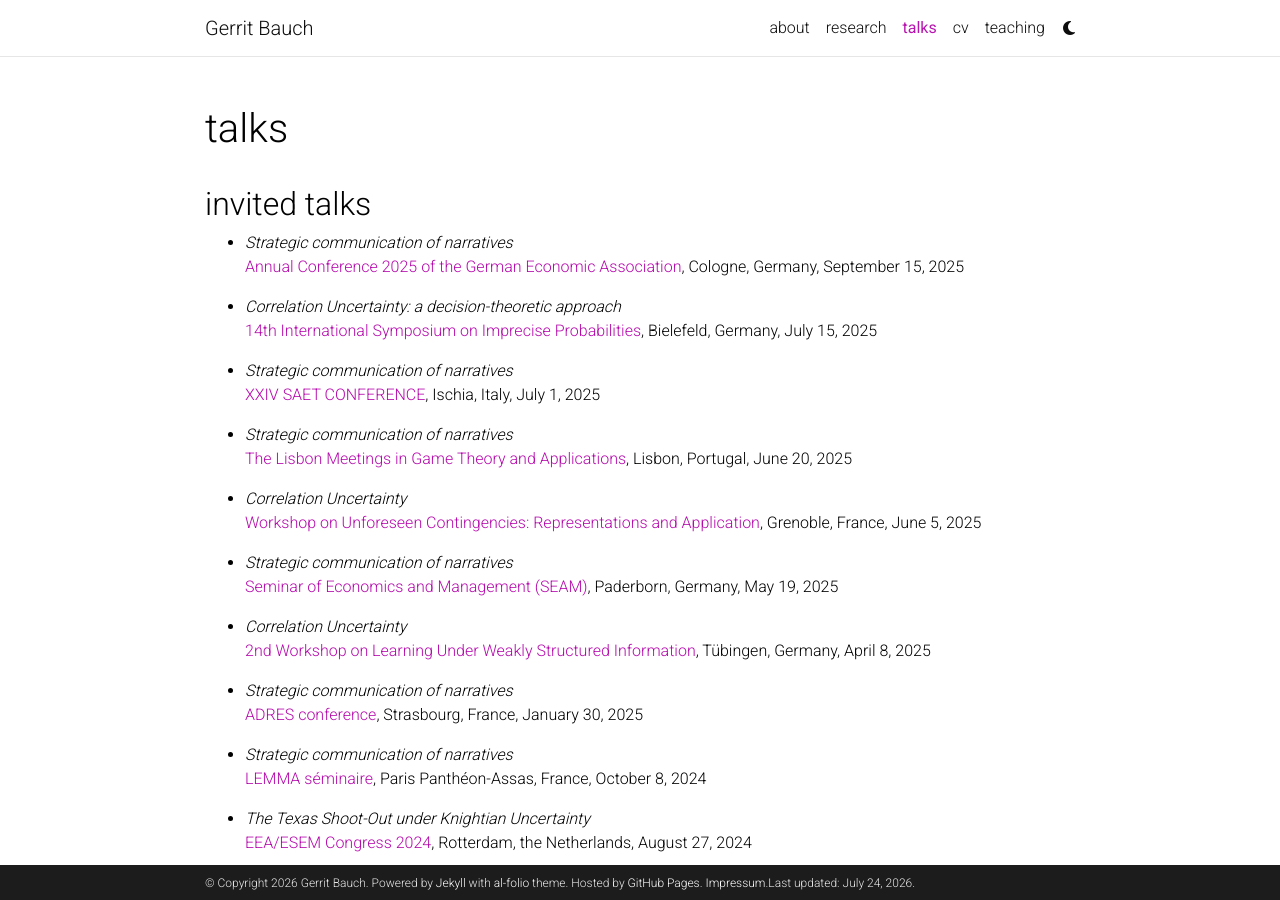
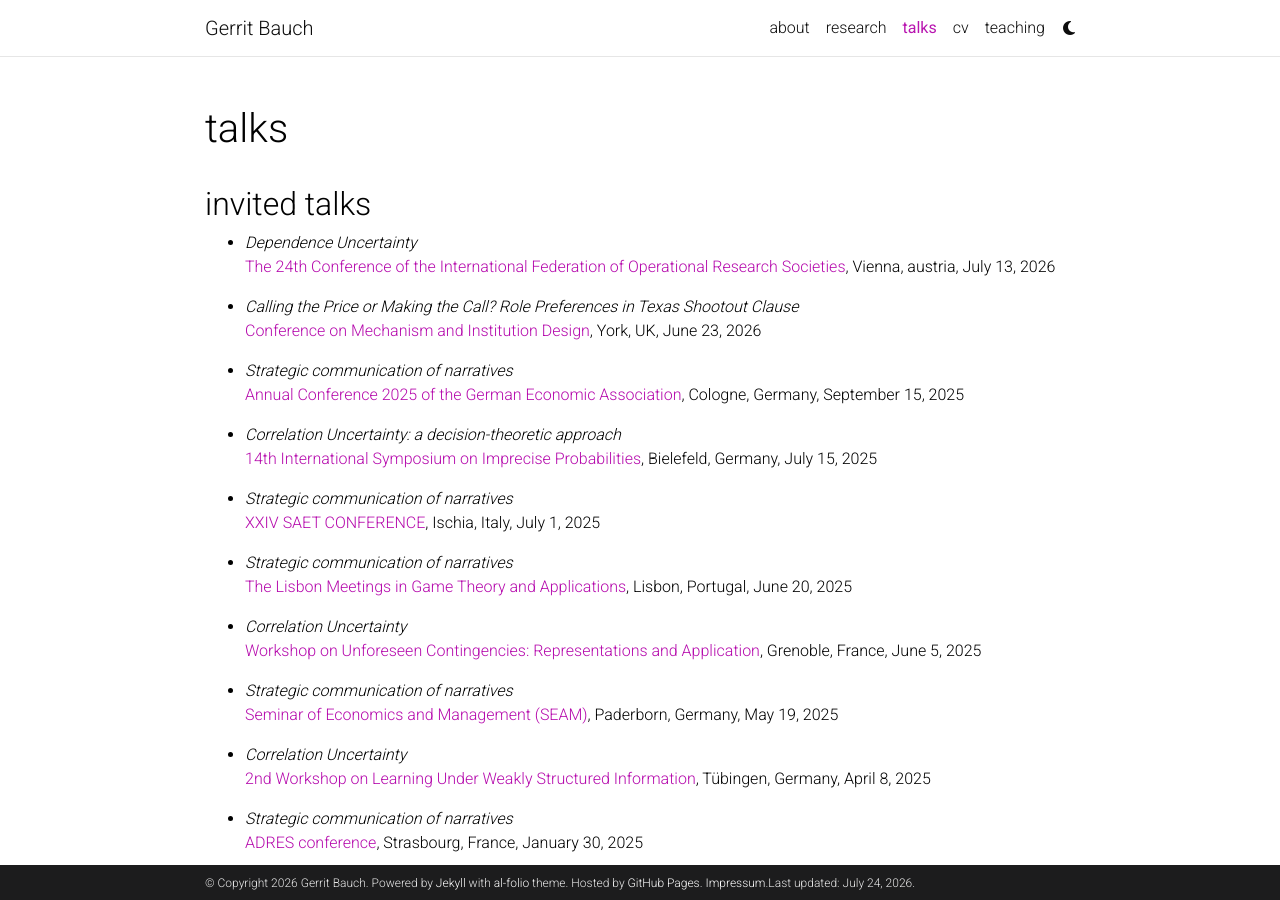
Before and after one commit to gbauch/gbauch.github.io, a Jekyll site: the page built from _pages/talks.md, in a window 1280 px wide and 900 px high. Built offline with Jekyll 4.4.1, drawn with Linux system fonts in a browser that asks for light colours; comment, search, counter and statistics services are not loaded; a style sheet for code colours, icons or effects is not loaded.

Commit message:
Update talks.md

```diff
--- a/_pages/talks.md
+++ b/_pages/talks.md
@@ -7,6 +7,12 @@ nav_order: 2
 ---
 
 ## invited talks
+
+  - *Dependence Uncertainty*<br>
+    [The 24th Conference of the International Federation of Operational Research Societies](https://www.ifors2026.at/home/), Vienna, austria, July 13, 2026
+
+ - *Calling the Price or Making the Call? Role Preferences in Texas Shootout Clause*<br>
+    [Conference on Mechanism and Institution Design](https://www.mechanism-design.org/cmid26.php), York, UK, June 23, 2026
 
   - *Strategic communication of narratives*<br>
     [Annual Conference 2025 of the German Economic Association](https://www.socialpolitik.de/de/termin/annual-conference-2025), Cologne, Germany, September 15, 2025
```
